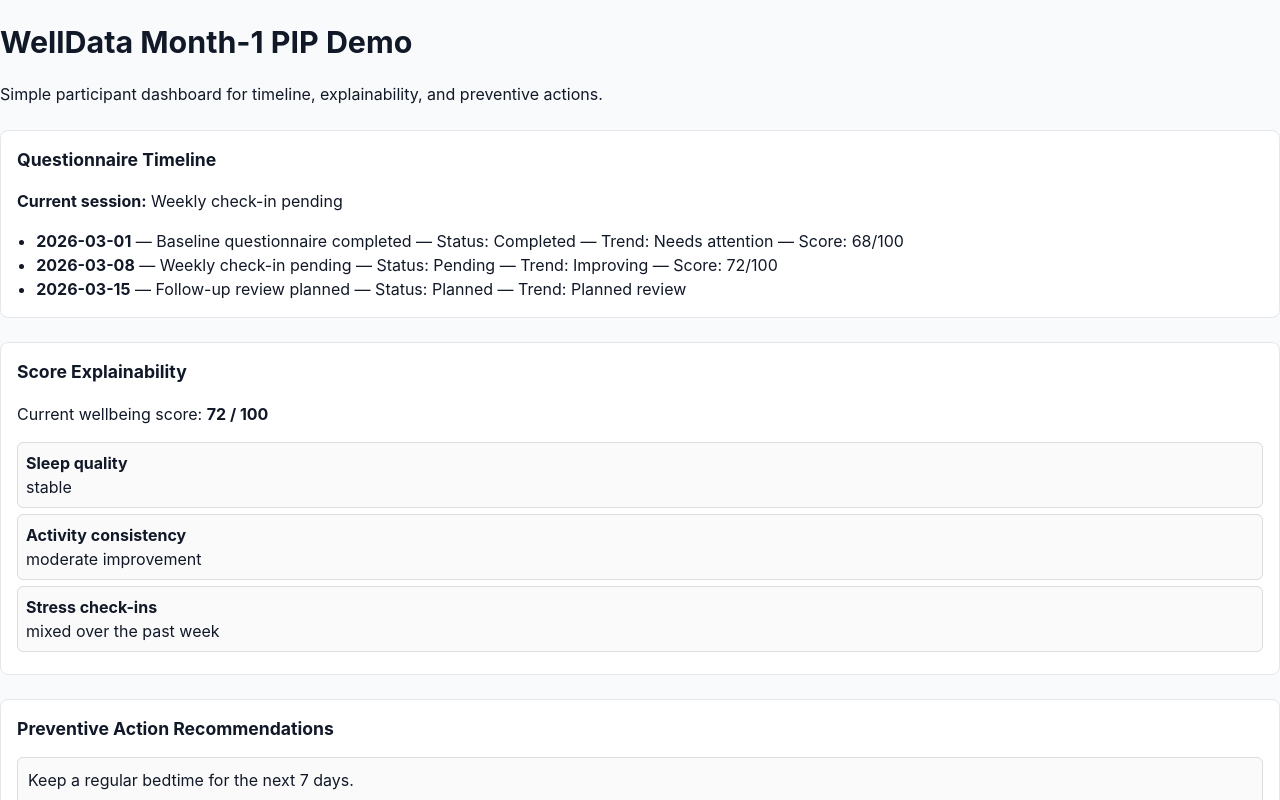
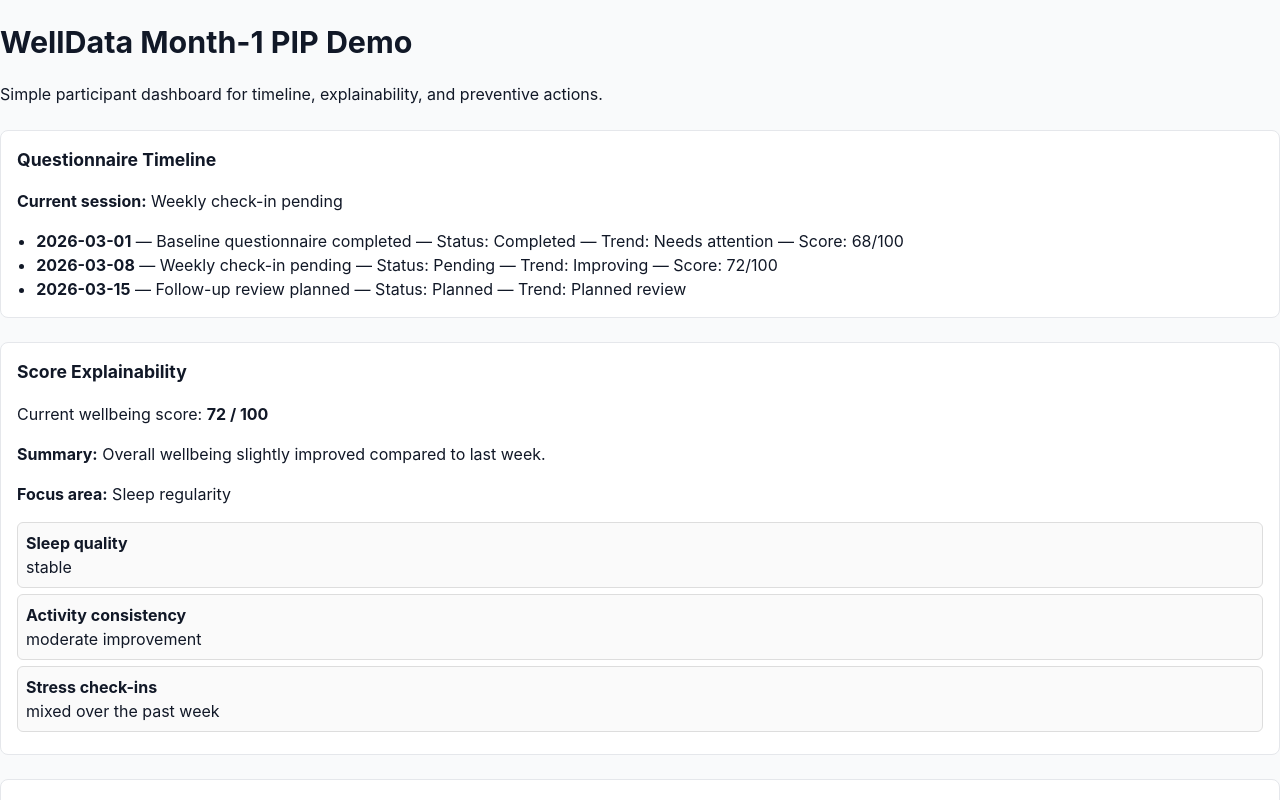
Before and after one commit to Okan1991/Welldata-demo, a React (Vite) app: page / in a window 1280 px wide. Shown: the top 800 px of the page. Built offline with nearby package versions, Linux system fonts and the light colour scheme.

Commit message:
feat: add explainability summary and focus area

```diff
--- a/src/data/mockParticipant.js
+++ b/src/data/mockParticipant.js
@@ -2,6 +2,7 @@ export const mockParticipant = {
   participantId: 'P-001',
   name: 'Demo Participant',
   currentSessionId: 'session-2',
+
   sessions: [
     {
       id: 'session-1',
@@ -28,14 +29,20 @@ export const mockParticipant = {
       label: 'Follow-up review planned',
     },
   ],
+
   wellbeing: {
     score: 72,
+
+    summary: "Overall wellbeing slightly improved compared to last week.",
+    focusArea: "Sleep regularity",
+
     factors: [
       { key: 'sleep', label: 'Sleep quality', value: 'stable' },
       { key: 'activity', label: 'Activity consistency', value: 'moderate improvement' },
       { key: 'stress', label: 'Stress check-ins', value: 'mixed over the past week' },
     ],
   },
+
   recommendations: [
     'Keep a regular bedtime for the next 7 days.',
     'Add one 20-minute walk after lunch, 3 times this week.',
--- a/src/features/explainability/Explainability.jsx
+++ b/src/features/explainability/Explainability.jsx
@@ -3,14 +3,20 @@ import SectionCard from '../../components/SectionCard.jsx'
 import { mockParticipant } from '../../data/mockParticipant'
 
 function Explainability() {
-
   const wellbeing = mockParticipant.wellbeing
 
   return (
     <SectionCard title="Score Explainability">
+      <p>
+        Current wellbeing score: <strong>{wellbeing.score} / 100</strong>
+      </p>
 
       <p>
-        Current wellbeing score: <strong>{wellbeing.score} / 100</strong>
+        <strong>Summary:</strong> {wellbeing.summary}
+      </p>
+
+      <p>
+        <strong>Focus area:</strong> {wellbeing.focusArea}
       </p>
 
       <div style={{ marginTop: '10px' }}>
@@ -22,7 +28,7 @@ function Explainability() {
               border: '1px solid #ddd',
               borderRadius: '6px',
               marginBottom: '6px',
-              background: '#fafafa'
+              background: '#fafafa',
             }}
           >
             <strong>{factor.label}</strong>
@@ -30,7 +36,6 @@ function Explainability() {
           </div>
         ))}
       </div>
-
     </SectionCard>
   )
 }
```
